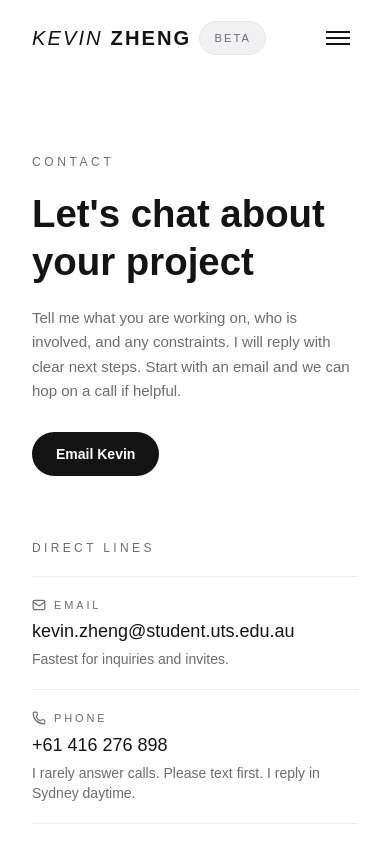
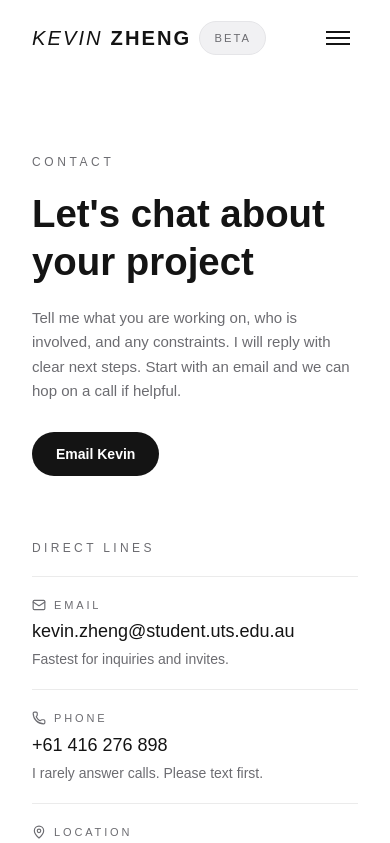
Before and after one commit to kyxzhe/kyxzhe.github.io, a Next.js app: page /contact in a window 390 px wide. Shown: the top 843 px of the page. Built offline with nearby package versions, Linux system fonts and the light colour scheme.

Commit message:
chore: shorten phone hint

```diff
--- a/src/app/contact/page.tsx
+++ b/src/app/contact/page.tsx
@@ -21,7 +21,7 @@ const directLines = [
   {
     label: "Phone",
     value: contactInfo.phone,
-    hint: "I rarely answer calls. Please text first. I reply in Sydney daytime.",
+    hint: "I rarely answer calls. Please text first.",
     href: `tel:${contactInfo.phoneRaw}`,
     icon: Phone,
   },
```
